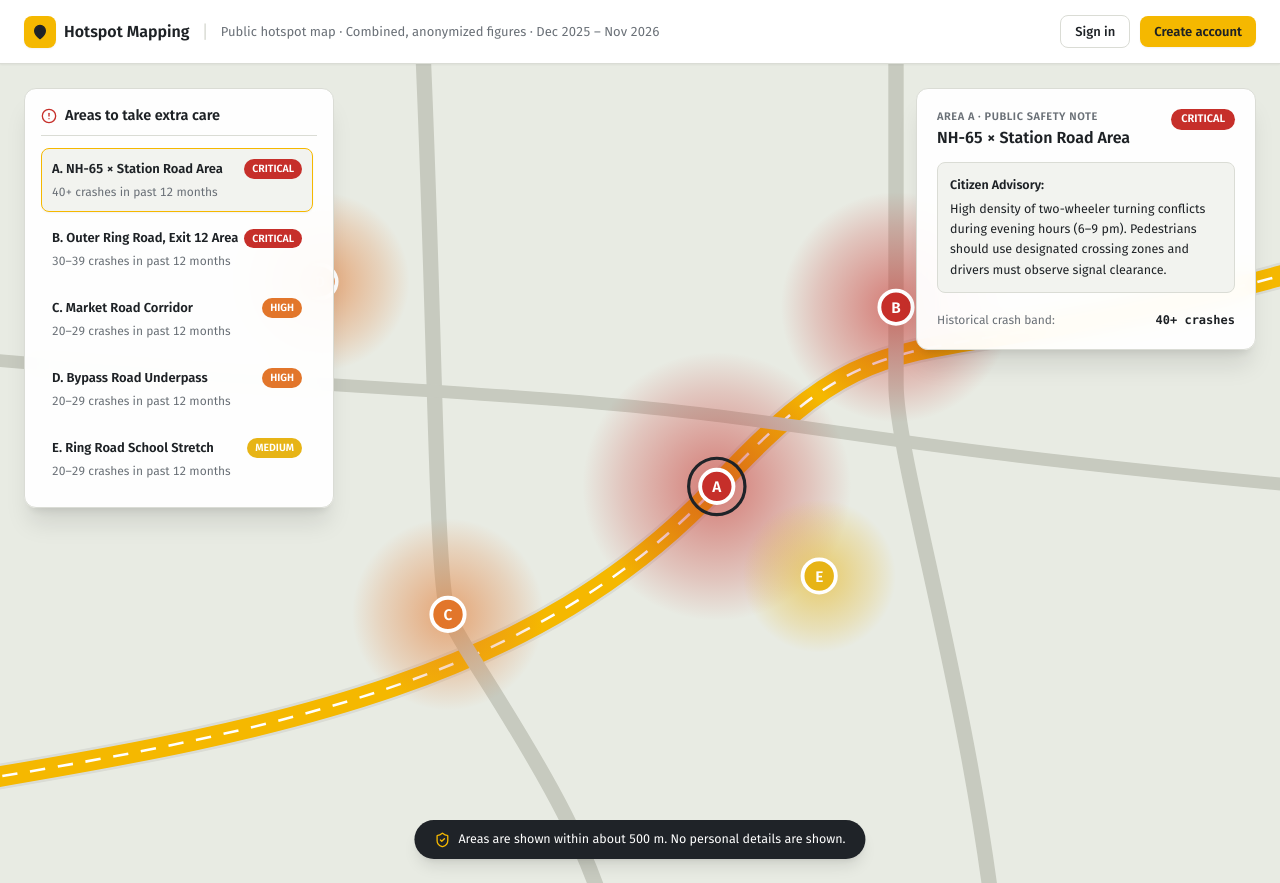
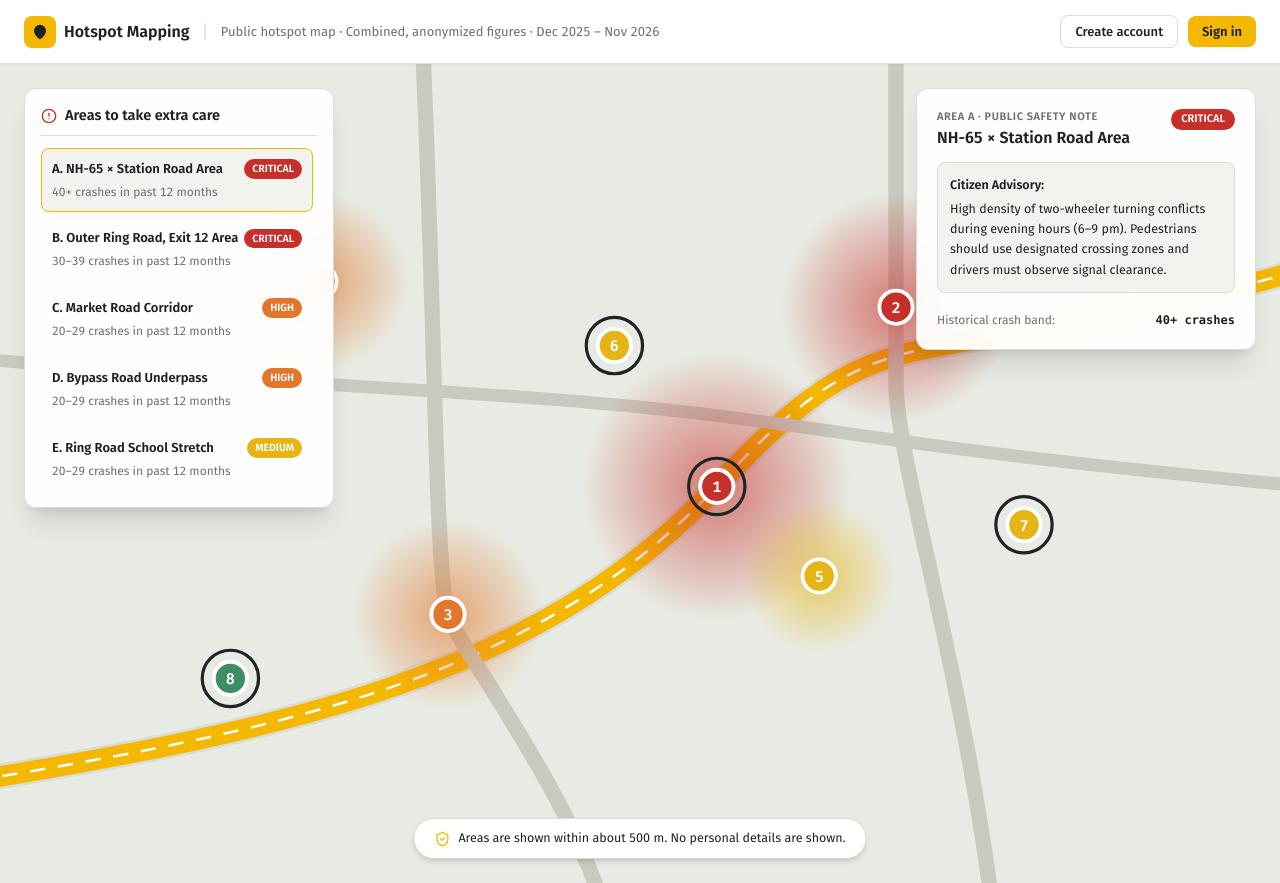
Before and after one commit to nikhilbontha/Road-Accident-Hotspot-Mapping, a React (Vite) app in the folder frontend/: page /public in a window 1280 px wide. Built offline with nearby package versions, Linux system fonts and the light colour scheme.

Commit message:
fix(frontend): refine PublicMap buttons, numbered pins, and pill banner to 100% match Page_13_Public_Map.png

```diff
--- a/frontend/src/pages/PublicMap.tsx
+++ b/frontend/src/pages/PublicMap.tsx
@@ -106,16 +106,16 @@ export const PublicMapPage: React.FC = () => {
 
         <div className="flex items-center gap-2.5">
           <button
-            onClick={() => navigate('/login')}
+            onClick={() => navigate('/signup')}
             className="px-3.5 py-1.5 rounded-btn border border-line bg-card text-ink text-[13px] font-medium hover:bg-paper"
           >
-            Sign in
+            Create account
           </button>
           <button
-            onClick={() => navigate('/signup')}
+            onClick={() => navigate('/login')}
             className="px-3.5 py-1.5 rounded-btn bg-lane text-ink text-[13px] font-semibold hover:brightness-105 shadow-sm"
           >
-            Create account
+            Sign in
           </button>
         </div>
       </header>
@@ -162,20 +162,23 @@ export const PublicMapPage: React.FC = () => {
           <circle cx="250" cy="170" r="70" fill="url(#pub-high)" />
           <circle cx="640" cy="400" r="60" fill="url(#pub-med)" />
 
-          {/* Area Markers with Letters */}
+          {/* Area Markers with Numbers (1 to 8) matching reference image */}
           {[
-            { cx: 560, cy: 330, label: 'A', color: '#C62F2A' },
-            { cx: 700, cy: 190, label: 'B', color: '#C62F2A' },
-            { cx: 350, cy: 430, label: 'C', color: '#E2762B' },
-            { cx: 250, cy: 170, label: 'D', color: '#E2762B' },
-            { cx: 640, cy: 400, label: 'E', color: '#E7B416' },
+            { cx: 560, cy: 330, label: '1', color: '#C62F2A' },
+            { cx: 700, cy: 190, label: '2', color: '#C62F2A' },
+            { cx: 350, cy: 430, label: '3', color: '#E2762B' },
+            { cx: 250, cy: 170, label: '4', color: '#E2762B' },
+            { cx: 640, cy: 400, label: '5', color: '#E7B416' },
+            { cx: 480, cy: 220, label: '6', color: '#E7B416' },
+            { cx: 800, cy: 360, label: '7', color: '#E7B416' },
+            { cx: 180, cy: 480, label: '8', color: '#3E8E62' },
           ].map((m, idx) => (
             <g
               key={m.label}
               className="cursor-pointer transition-transform hover:scale-110"
-              onClick={() => setSelectedIndex(idx)}
+              onClick={() => setSelectedIndex(idx % publicAreas.length)}
             >
-              {selectedIndex === idx && (
+              {(selectedIndex === idx || (idx >= publicAreas.length && selectedIndex === 0)) && (
                 <circle cx={m.cx} cy={m.cy} r="22" fill="none" stroke="#1F2328" strokeWidth="2.5" />
               )}
               <circle cx={m.cx} cy={m.cy} r="13" fill={m.color} stroke="#FFFFFF" strokeWidth="3" />
@@ -258,8 +261,8 @@ export const PublicMapPage: React.FC = () => {
           </div>
         </div>
 
-        {/* Bottom Notice Banner (BR-08 Privacy Assurance) */}
-        <div className="absolute bottom-6 left-1/2 -translate-x-1/2 bg-asphalt text-white text-[12.5px] px-5 py-2.5 rounded-full shadow-lg z-10 flex items-center gap-2">
+        {/* Bottom Notice Banner (BR-08 Privacy Assurance - White pill card matching reference) */}
+        <div className="absolute bottom-6 left-1/2 -translate-x-1/2 bg-card text-ink border border-line text-[12.5px] px-5 py-2.5 rounded-full shadow-md z-10 flex items-center gap-2">
           <ShieldCheck className="w-4 h-4 text-lane" />
           <span>Areas are shown within about 500 m. No personal details are shown.</span>
         </div>
```
